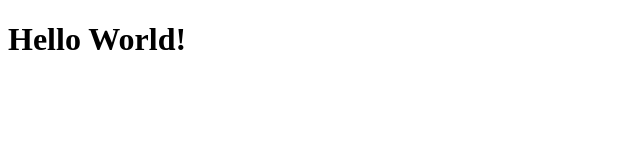
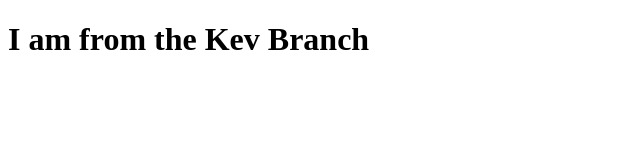
Before and after one commit to KevZam/testPractice, a plain HTML site: page index.html in a window 1280 px wide. Shown: the whole page, without its empty margins (0-640 px from the left). Drawn offline with Linux system fonts and the light colour scheme.

Commit message:
added kev branch words

```diff
--- a/index.html
+++ b/index.html
@@ -8,7 +8,7 @@
 </head>
 <body>
     <h1>
-        Hello World!
+        I am from the Kev Branch
     </h1>
 </body>
 </html>
```
